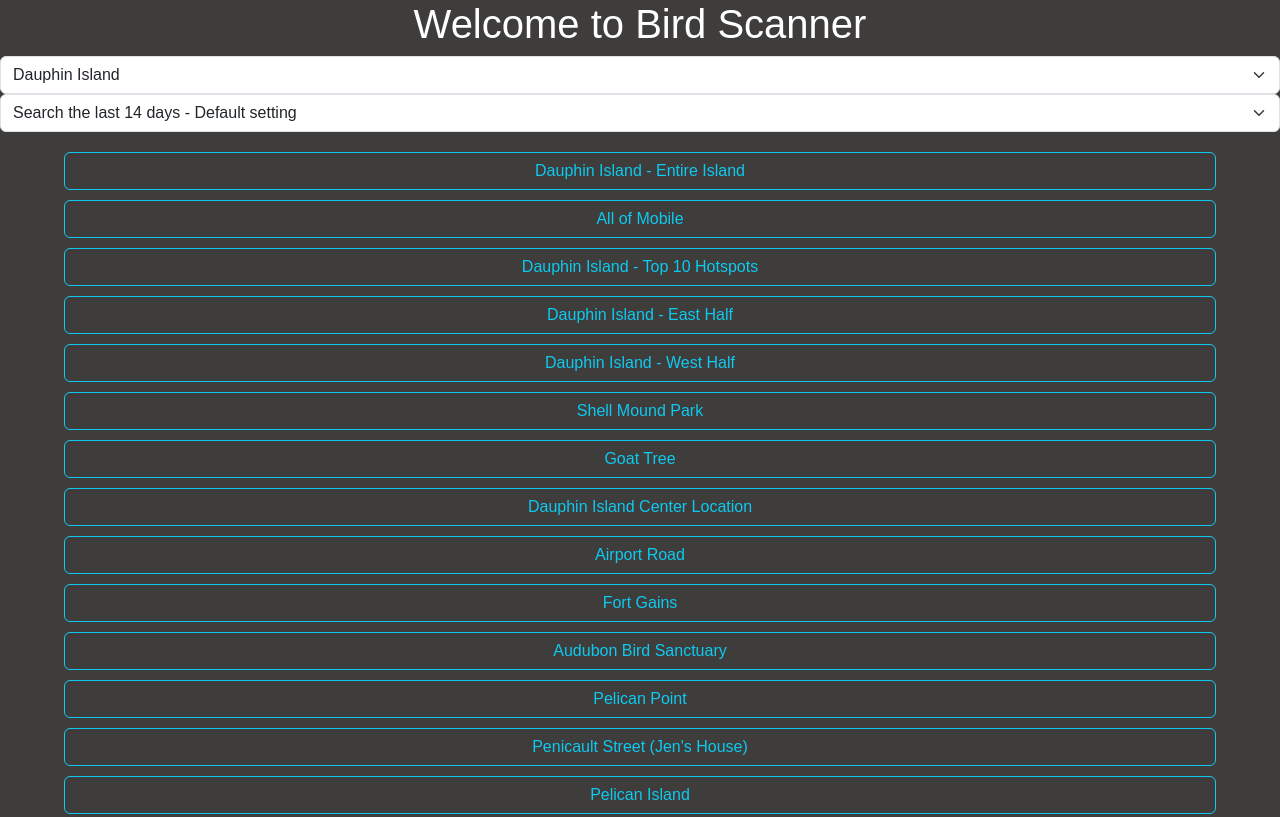
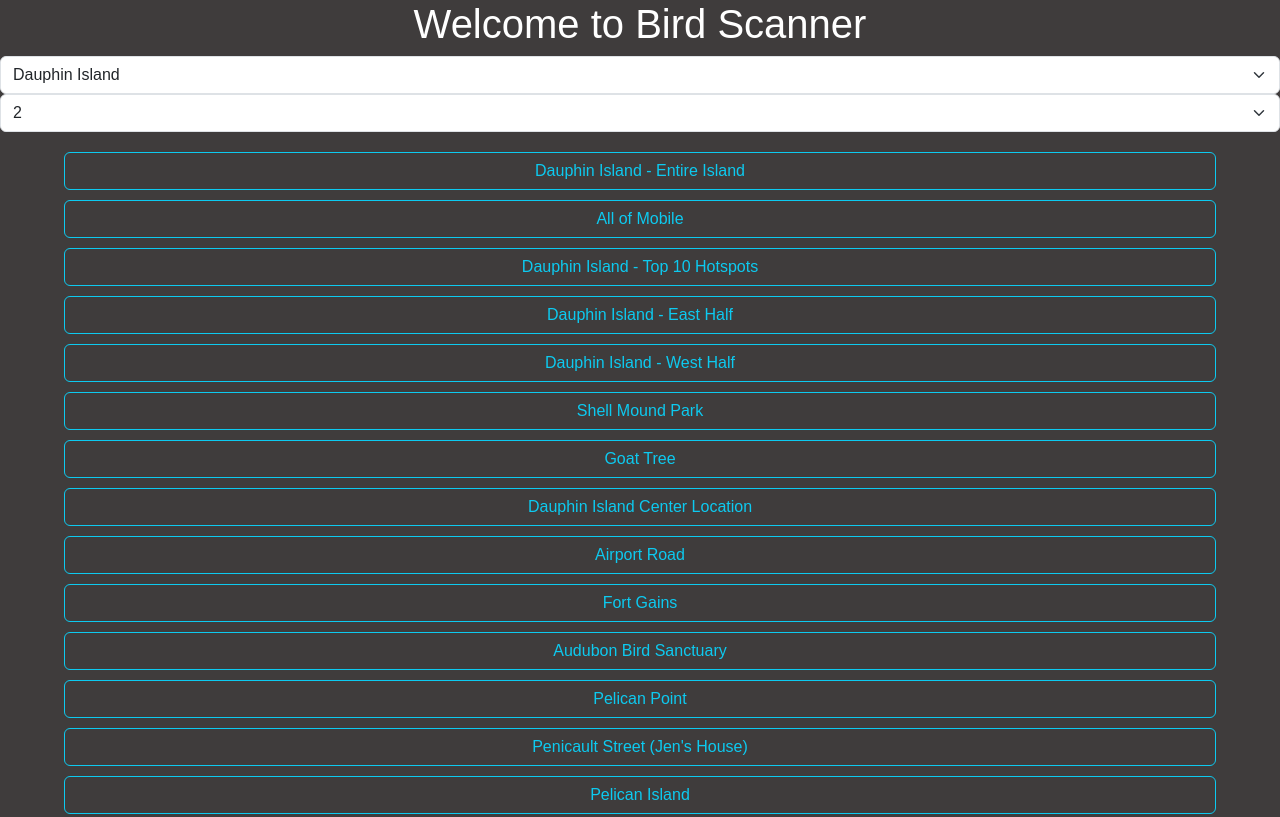
Before and after one commit to Tdzie/birdscan, a plain HTML site: page index.html in a window 1280 px wide. Shown: the top 817 px of the page. Drawn offline with nearby package versions, Linux system fonts and the light colour scheme.

Commit message:
Update index.html

```diff
--- a/index.html
+++ b/index.html
@@ -23,7 +23,7 @@
     <!-- Options for numbers 1 through 30 -->
     <!-- You can generate these with server-side code or manually -->
     <option value="1">1</option>
-    <option value="2">2</option>
+    <option selected value="2">2</option>
     <option value="3">3</option>
     <option value="4">4</option>
     <option value="5">5</option>
@@ -35,7 +35,7 @@
     <option value="11">11</option>
     <option value="12">12</option>
     <option value="13">13</option>
-    <option selected value="14">Search the last 14 days - Default setting</option>
+    <option  value="14">Search the last 14 days - Default setting</option>
     <option value="15">15</option>
     <option value="16">16</option>
     <option value="17">17</option>
```
